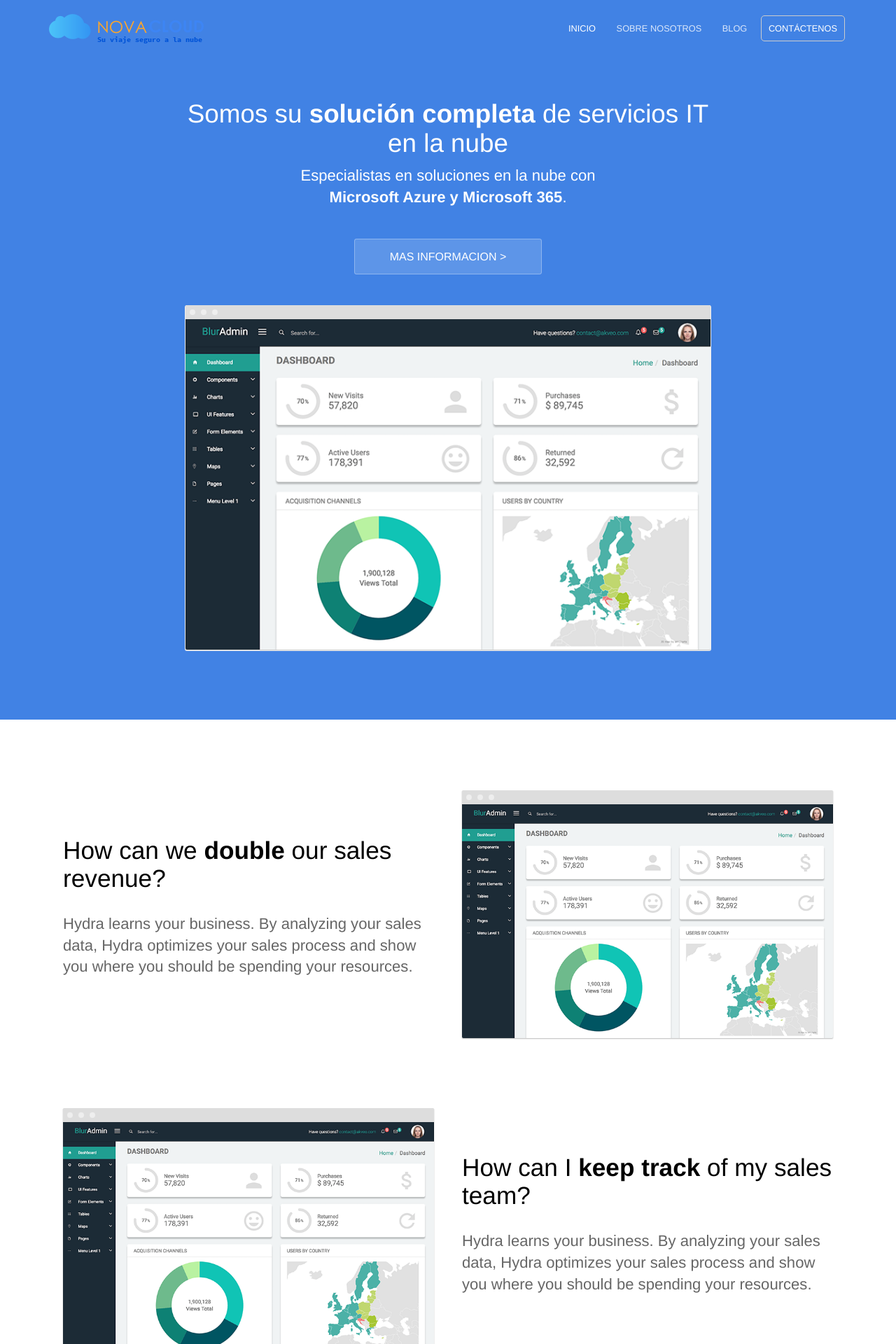
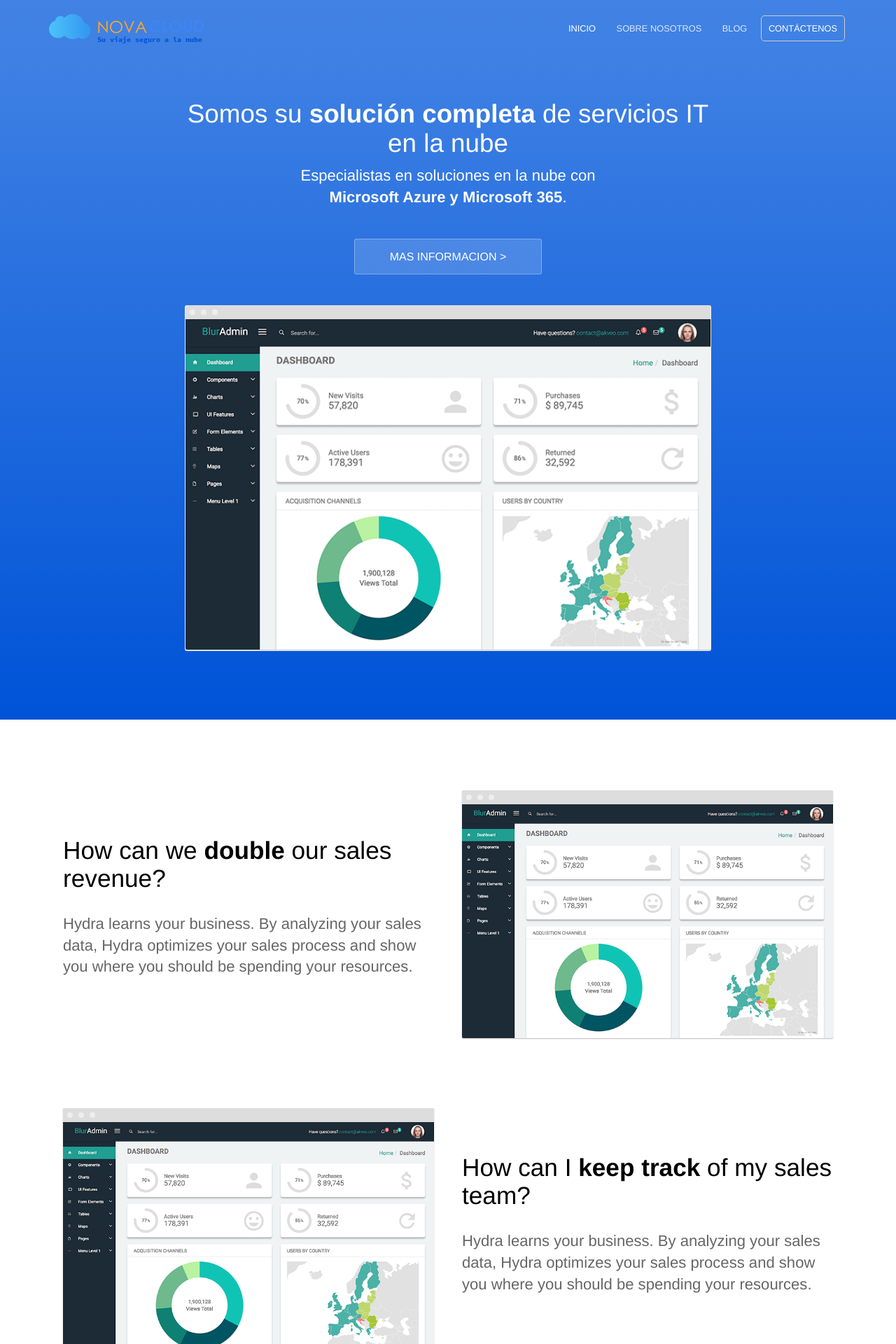
Before and after one commit to nova-cloud/nova-cloud.github.io, a Jekyll site: the page built from index.html, in a window 1280 px wide. Shown: the top 1920 px of the page at 70% size. Built offline with Jekyll 4.4.1, drawn with Linux system fonts in a browser that asks for light colours; a script that is not in the unit is left out.

Commit message:
update variables

```diff
--- a/_sass/variables.scss
+++ b/_sass/variables.scss
@@ -1,5 +1,7 @@
 $brand-color: #4182e4;
-$secondary-brand-color: #4182e4;
+$secondary-brand-color: #0053D7;
+$white: #fff;
+$black: #000;
 $middle-gradient-color: mix($brand-color, $secondary-brand-color, 95%);
 
 // Breakpoints
```
